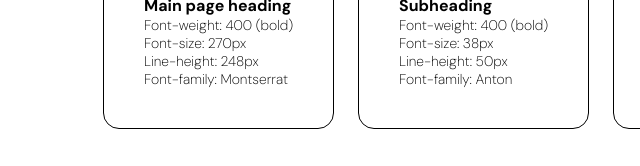
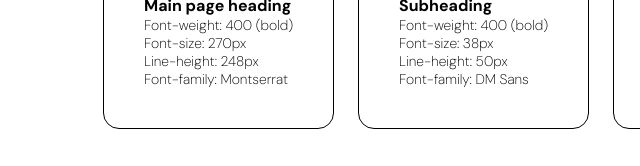
Before and after one commit to vladazachem/Codecademy_StyleGuide, a plain HTML site: page index.html in a window 1280 px wide. Shown: the part 3390-3556 px from the top of the page, 17-657 px from the left. Drawn offline with Linux system fonts and the light colour scheme.

Commit message:
Update index.html

```diff
--- a/index.html
+++ b/index.html
@@ -100,7 +100,7 @@
                 <p>Font-weight: 400 (bold)</p>
                 <p>Font-size: 38px</p>
                 <p>Line-height: 50px</p>
-                <p>Font-family: Anton</p>
+                <p>Font-family: DM Sans </p>
     </div>
 
     <div class="fontsize">
```
